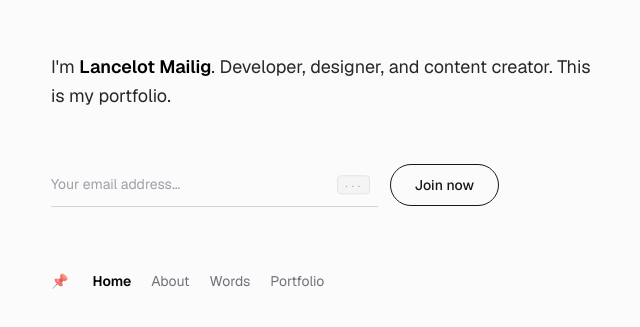
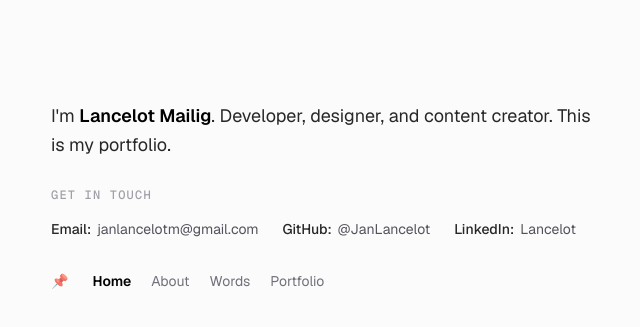
Before and after one commit to JanLancelot/nextjs-portfolio, a Next.js app: page / in a window 1280 px wide. Shown: the part 461-788 px from the top of the page, without its empty margins (45-685 px from the left). Built offline with nearby package versions, Linux system fonts and the light colour scheme.

Commit message:
Replace newsletter with contact list on home

```diff
--- a/src/app/about/page.tsx
+++ b/src/app/about/page.tsx
@@ -60,14 +60,14 @@ export default function AboutPage() {
             </a>
           </li>
           <li>
-            Twitter:{" "}
+            LinkedIn:{" "}
             <a
-              href="https://www.facebook.com/jan.lancelot.mailig.2024"
+              href="https://www.linkedin.com/in/jan-lancelot-mailig-b43949392"
               target="_blank"
               rel="noopener noreferrer"
               className="text-blue-600 dark:text-blue-400 hover:underline hover:text-blue-700 dark:hover:text-blue-300 transition-colors"
             >
-              @JanLancelot
+              Lancelot
             </a>
           </li>
         </ul>
--- a/src/app/page.tsx
+++ b/src/app/page.tsx
@@ -1,7 +1,10 @@
-import Link from "next/link";
-import Newsletter from "../components/newsletter";
+export default function Home() {
+  const contacts = [
+    { name: "Email", href: "mailto:janlancelotm@gmail.com", label: "janlancelotm@gmail.com" },
+    { name: "GitHub", href: "https://github.com/JanLancelot", label: "@JanLancelot", target: "_blank" },
+    { name: "LinkedIn", href: "https://www.linkedin.com/in/jan-lancelot-mailig-b43949392", label: "Lancelot", target: "_blank" },
+  ];
 
-export default function Home() {
   return (
     <div className="flex flex-col gap-7 justify-end flex-1">
       {/* Header Bio Intro */}
@@ -12,9 +15,29 @@ export default function Home() {
         </h1>
       </header>
 
-      {/* Subscription Box */}
-      <div className="animate-fade-down animation-delay-100">
-        <Newsletter />
+      {/* Contacts */}
+      <div className="flex flex-col gap-4 animate-fade-down animation-delay-100 max-w-xl">
+        <h2 className="text-xs uppercase tracking-widest text-zinc-400 dark:text-zinc-500 font-mono font-medium">
+          Get in touch
+        </h2>
+        <div className="flex flex-col gap-3 sm:flex-row sm:gap-6 text-sm">
+          {contacts.map((contact) => (
+            <a
+              key={contact.name}
+              href={contact.href}
+              target={contact.target}
+              rel={contact.target ? "noopener noreferrer" : undefined}
+              className="group flex items-center gap-1.5 text-zinc-600 dark:text-zinc-400 hover:text-black dark:hover:text-white transition-colors duration-200"
+            >
+              <span className="font-medium text-zinc-800 dark:text-zinc-200 group-hover:text-black dark:group-hover:text-white transition-colors duration-200">
+                {contact.name}:
+              </span>
+              <span className="minimal-link">
+                {contact.label}
+              </span>
+            </a>
+          ))}
+        </div>
       </div>
     </div>
   );
```
